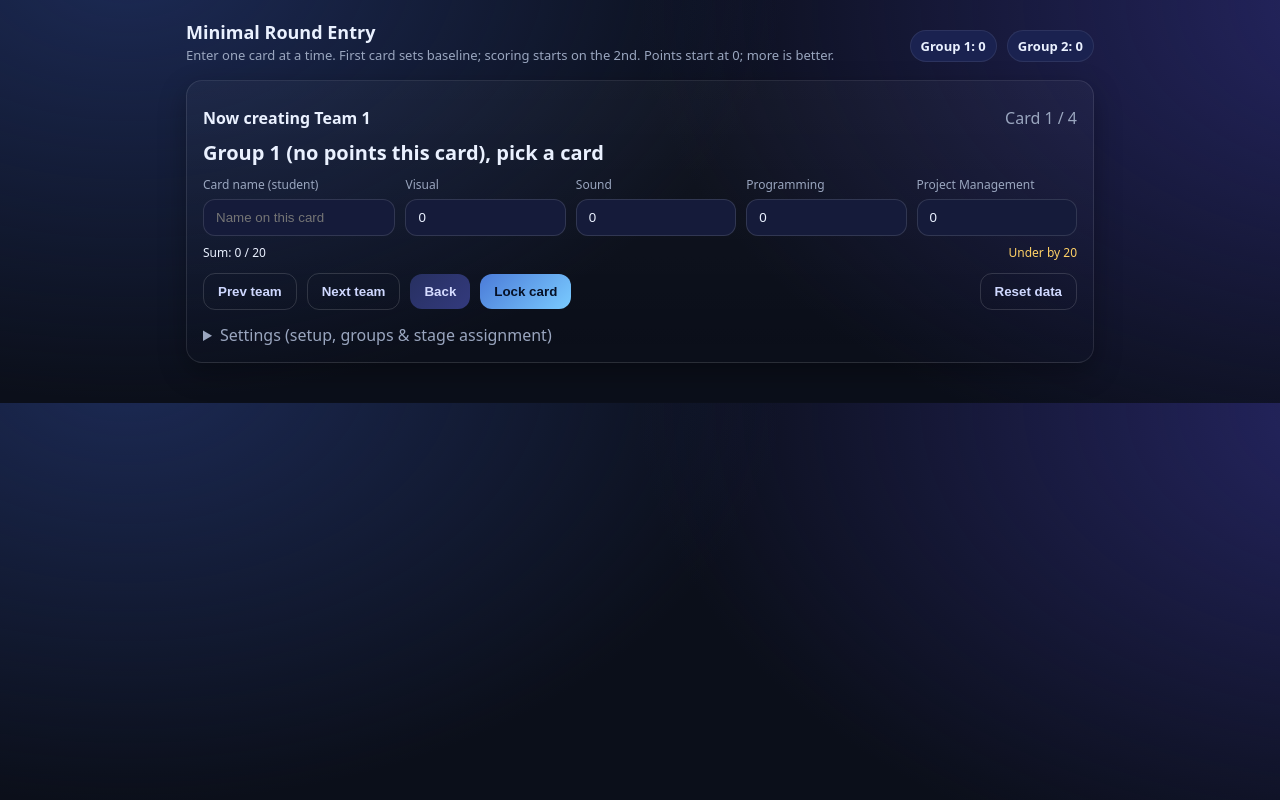
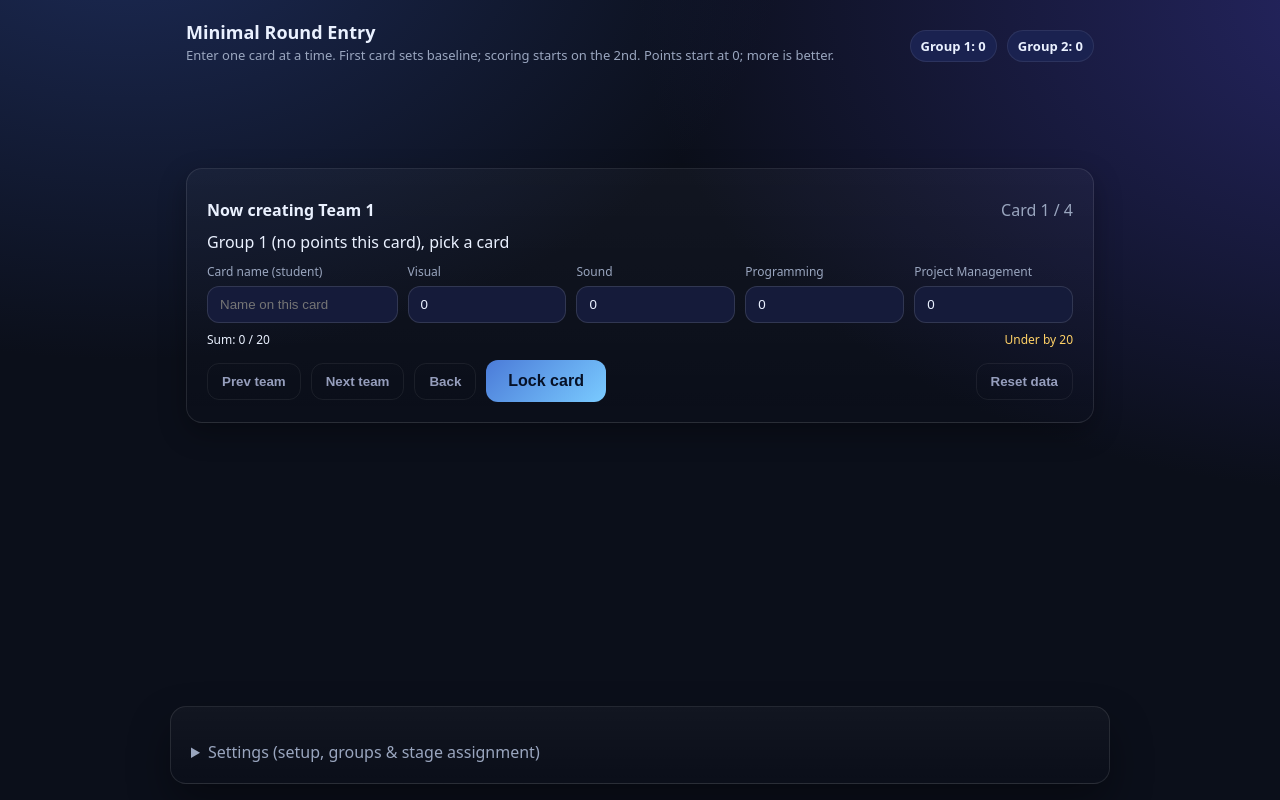
Before and after one commit to AnttiPerala/Teambuilding-game-score-calculation-HTML-and-JS, a plain HTML site: page index.html in a window 1280 px wide. Both pictures are taken after a click on the button "Start". Drawn offline with Linux system fonts and the light colour scheme.

Commit message:
almost there

```diff
--- a/index.html
+++ b/index.html
@@ -18,12 +18,13 @@
     color:var(--text);
     font-family: ui-sans-serif, system-ui, -apple-system, Segoe UI, Roboto, Arial;
   }
-  .wrap{max-width:940px; margin:0 auto; padding:20px 16px 40px}
+  .wrap{max-width:940px; margin:0 auto; padding:20px 16px 120px; min-height:100vh; display:flex; flex-direction:column;}
+  .main-center{flex:1; display:flex; align-items:center; justify-content:center; padding:48px 0 80px;}
   header{display:flex; align-items:center; justify-content:space-between; gap:10px; margin-bottom:8px}
   .groups{display:flex; gap:10px; align-items:center; flex-wrap:wrap}
   .pill{background:var(--chip); border:1px solid rgba(255,255,255,.08); padding:6px 10px; border-radius:999px; font-weight:700; font-size:13px}
   .score{font-variant-numeric:tabular-nums}
-  .panel{background:linear-gradient(180deg, rgba(255,255,255,.03), transparent); border:1px solid rgba(255,255,255,.1); border-radius:16px; padding:16px; box-shadow:0 10px 28px rgba(0,0,0,.3)}
+  .panel{background:linear-gradient(180deg, rgba(255,255,255,.03), transparent); border:1px solid rgba(255,255,255,.1); border-radius:16px; padding:20px; box-shadow:0 10px 28px rgba(0,0,0,.3)}
   h1{font-size:18px; margin:0 0 2px 0}
   .sub{color:var(--muted); font-size:13px; margin:0 0 8px 0}
   .muted{color:var(--muted); font-size:12px}
@@ -49,8 +50,11 @@
   .actions{display:flex; gap:10px; margin-top:12px; flex-wrap:wrap; align-items:center}
   button{border:none; border-radius:12px; padding:10px 14px; font-weight:800; cursor:pointer}
   .primary{background:linear-gradient(135deg,#4b7bd8,#7acbff); color:#061127}
+  .primary.big{padding:12px 22px; font-size:16px}
   .secondary{background:linear-gradient(135deg,#273061,#333a7d); color:#d6dcff}
   .quiet{background:transparent; border:1px solid rgba(255,255,255,.14); color:#cfd8ff}
+  .ghost{background:transparent; border:1px solid rgba(255,255,255,.08); color:#aeb7d9; font-weight:600; opacity:.85}
+  .ghost:hover{opacity:1}
 
   .progress{height:10px; border-radius:8px; background:#0f1430; overflow:hidden; margin:10px 0; border:1px solid rgba(255,255,255,.12)}
   .progress > div{height:100%; background:linear-gradient(90deg,#7acbff,#9bffb5); width:0%; transition: width 900ms cubic-bezier(.2,.8,.2,1)}
@@ -99,14 +103,16 @@
     </header>
 
     <!-- PLAY PANEL -->
-    <section class="panel" id="playPanel">
+
+    <div id="mainCenter" class="main-center">
+<section class="panel" id="playPanel" style="margin-top:40px">
       <div id="progressWrap" class="progress" style="display:none"><div id="progBar"></div></div>
 
       <div class="turn">
         <div class="who" id="turnWho">Team 1</div>
         <div class="card" id="turnCard">Card 1 / 4</div>
       </div>
-      <div id="turnPrompt" style="font-size:20px; font-weight:700; margin-top:8px">Group 1, pick a card</div>
+      <div id="turnPrompt" class="turn-prompt"></div>
 
       <div class="grid cardgrid" id="inputs"></div>
 
@@ -116,14 +122,18 @@
       </div>
 
       <div class="actions">
-        <button class="quiet" id="prevTeam">Prev team</button>
-        <button class="quiet" id="nextTeam">Next team</button>
-        <button class="secondary" id="prevCard">Back</button>
-        <button class="primary" id="lockCard" disabled>Lock card</button>
-        <button class="quiet" id="resetData" style="margin-left:auto">Reset data</button>
+        <button class="ghost" id="prevTeam">Prev team</button>
+        <button class="ghost" id="nextTeam">Next team</button>
+        <button class="ghost" id="prevCard">Back</button>
+        <button class="primary big" id="lockCard" disabled>Lock card</button>
+        <button class="ghost" id="resetData" style="margin-left:auto">Reset data</button>
       </div>
 
-      <details class="settings">
+
+    </section>
+    </div>
+
+    <div id="settingsFooter" class="panel" style="position:fixed; left:50%; transform:translateX(-50%); bottom:16px; width:calc(100% - 32px); max-width:940px; z-index:999; box-shadow:0 20px 40px rgba(0,0,0,.35);"><details class="settings">
         <summary>Settings (setup, groups & stage assignment)</summary>
         <div class="setgrid">
           <div>
@@ -163,8 +173,8 @@
           <button class="quiet" id="resetRound">Reset round</button>
           <button class="quiet" id="restartSetup">Restart setup</button>
         </div>
-      </details>
-    </section>
+      </details></div>
+
 
     <!-- SCORE PANEL -->
     <section class="panel" id="scorePanel" style="display:none">
@@ -285,6 +295,7 @@ document.addEventListener('DOMContentLoaded', function(){
   const progTxt = document.getElementById('progTxt');
 
   const playPanel = document.getElementById('playPanel');
+  const settingsFooter = document.getElementById('settingsFooter');
   const scorePanel = document.getElementById('scorePanel');
   const intakePanel = document.getElementById('intakePanel');
   const endPanel = document.getElementById('endPanel');
@@ -575,8 +586,8 @@ document.addEventListener('DOMContentLoaded', function(){
   function render(){
     if(!state.setupDone){ mountSetup(); return; }
 
-    if(state.scoringEnded){ show(playPanel,false); show(scorePanel,true); show(intakePanel,false); show(endPanel,false); renderScorePanel(); return; }
-    show(playPanel,true); show(scorePanel,false); show(intakePanel,false); show(endPanel,false);
+    if(state.scoringEnded){ show(playPanel,false); if(settingsFooter) settingsFooter.style.display='none'; show(scorePanel,true); show(intakePanel,false); show(endPanel,false); renderScorePanel(); return; }
+    show(playPanel,true); if(settingsFooter) settingsFooter.style.display='block'; show(scorePanel,false); show(intakePanel,false); show(endPanel,false);
 
     // header names & live scores
     g1n.textContent = state.groupNames[0];
@@ -594,8 +605,9 @@ document.addEventListener('DOMContentLoaded', function(){
     const tIdx = state.currentTeam, cIdx = state.currentCard;
     turnWho.textContent = `Now creating Team ${tIdx+1}`; turnCard.textContent = `Card ${cIdx+1} / 4`;
     if (turnPrompt){
-      if(cIdx===0){ turnPrompt.textContent = `${state.groupNames[tIdx%2]} (no points this card), pick a card`; }
-      else { turnPrompt.textContent = `${state.groupNames[tIdx%2]}, pick a card`; }
+      const gname = state.groupNames[tIdx%2];
+      if(cIdx===0){ turnPrompt.innerHTML = `<span class="accent">${gname}</span> (no points this card), pick a card`; }
+      else { turnPrompt.innerHTML = `<span class="accent">${gname}</span>, pick a card`; }
     }
 
     // Inputs (name + 4 skills)
```
